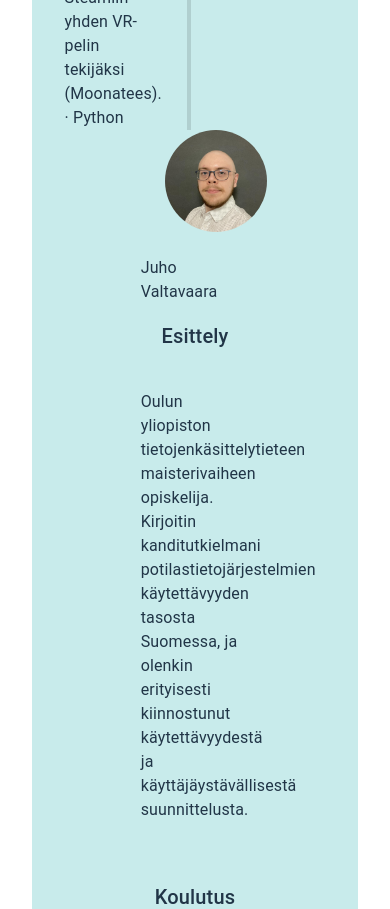
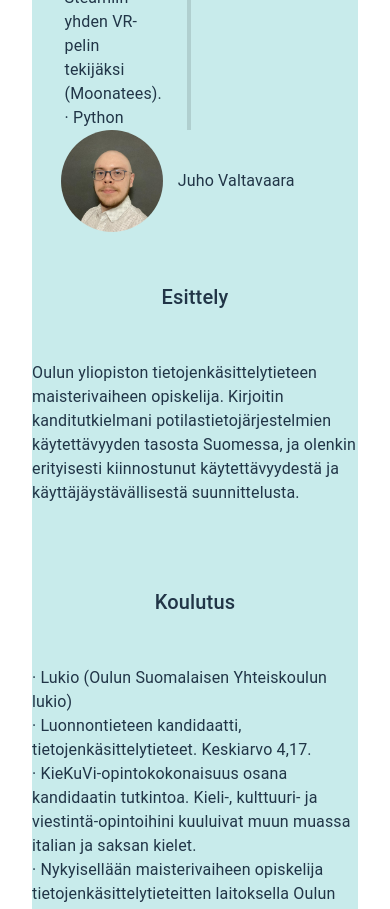
Before and after one commit to juvalta/cv, a React (Vite) app: page / in a window 390 px wide. Shown: the part 2720-3629 px from the top of the page. Built offline with nearby package versions, Linux system fonts and the light colour scheme.

Commit message:
Added xs and sm arguments to grid size for mobile responsive size

```diff
--- a/src/App.jsx
+++ b/src/App.jsx
@@ -171,7 +171,7 @@ function App() {
           <Grid item size="grow">
 
           </Grid>
-          <Grid item size={4}>
+          <Grid item size={{xs: 12, sm:4}}>
 
           <div style={{paddingBottom: '5%' }}>
 
```
